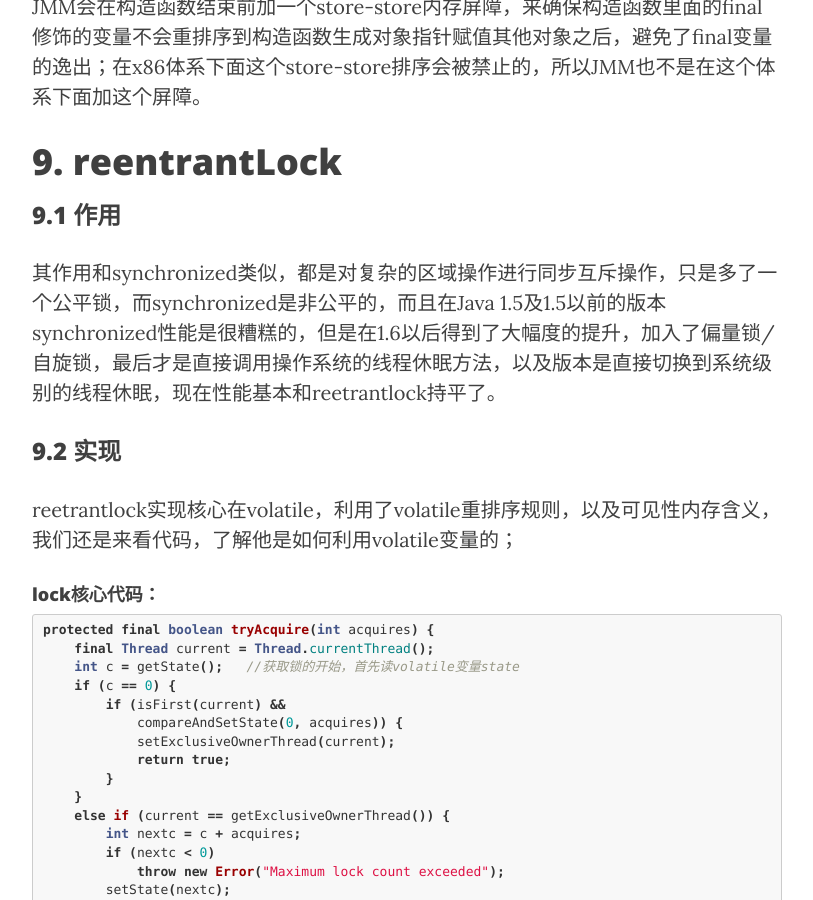
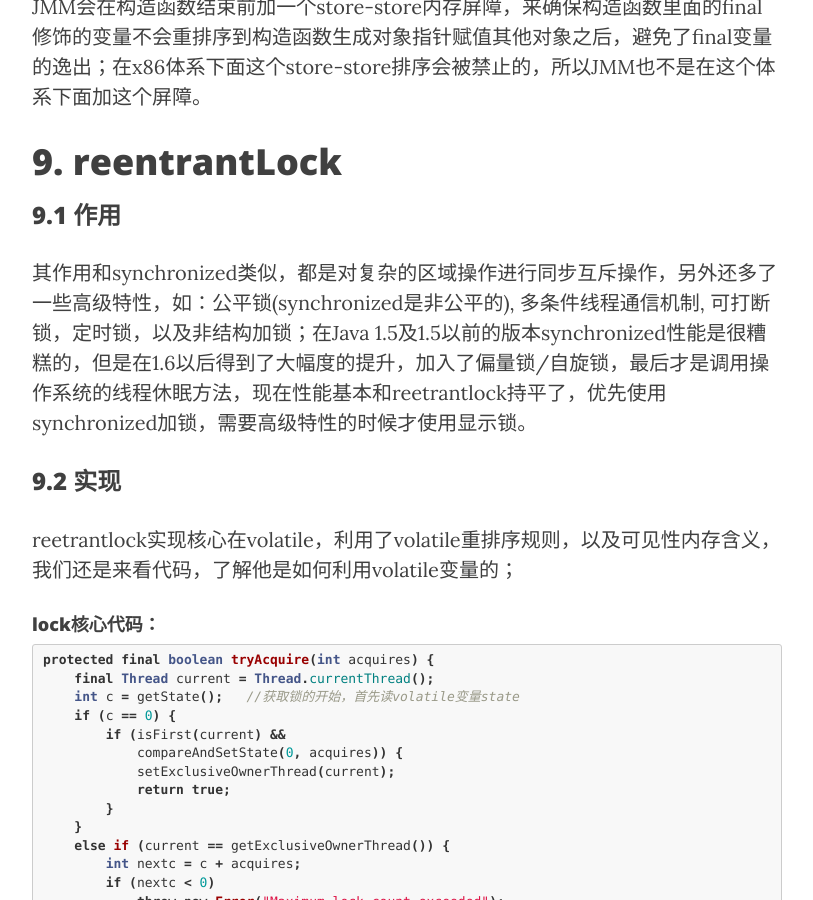
Before and after one commit to ryanwli/ryanwli.github.io, a Jekyll site: the page built from _posts/2016-08-20-jmm.md, in a window 1280 px wide and 900 px high, scrolled down 14398 px. Shown: the whole window, without its empty margins (233-1046 px from the left). Built offline with Jekyll 4.4.1, drawn with Linux system fonts in a browser that asks for light colours; nearby versions of some CDN libraries.

Commit message:
change reentrantlock desc

```diff
--- a/_posts/2016-08-20-jmm.md
+++ b/_posts/2016-08-20-jmm.md
@@ -490,7 +490,7 @@ JMM会在构造函数结束前加一个store-store内存屏障，来确保构造
 
 ### 9.1 作用
 
-其作用和synchronized类似，都是对复杂的区域操作进行同步互斥操作，只是多了一个公平锁，而synchronized是非公平的，而且在Java 1.5及1.5以前的版本synchronized性能是很糟糕的，但是在1.6以后得到了大幅度的提升，加入了偏量锁/自旋锁，最后才是直接调用操作系统的线程休眠方法，以及版本是直接切换到系统级别的线程休眠，现在性能基本和reetrantlock持平了。
+其作用和synchronized类似，都是对复杂的区域操作进行同步互斥操作，另外还多了一些高级特性，如：公平锁(synchronized是非公平的), 多条件线程通信机制, 可打断锁，定时锁，以及非结构加锁；在Java 1.5及1.5以前的版本synchronized性能是很糟糕的，但是在1.6以后得到了大幅度的提升，加入了偏量锁/自旋锁，最后才是调用操作系统的线程休眠方法，现在性能基本和reetrantlock持平了，优先使用synchronized加锁，需要高级特性的时候才使用显示锁。
 
 ### 9.2 实现
 
```
